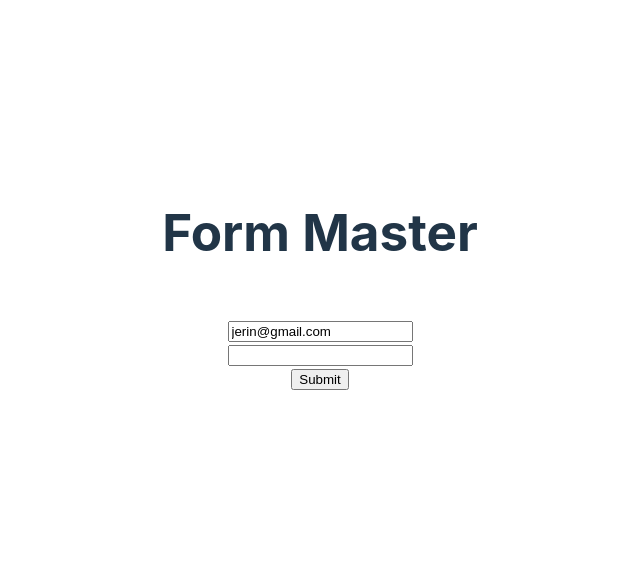
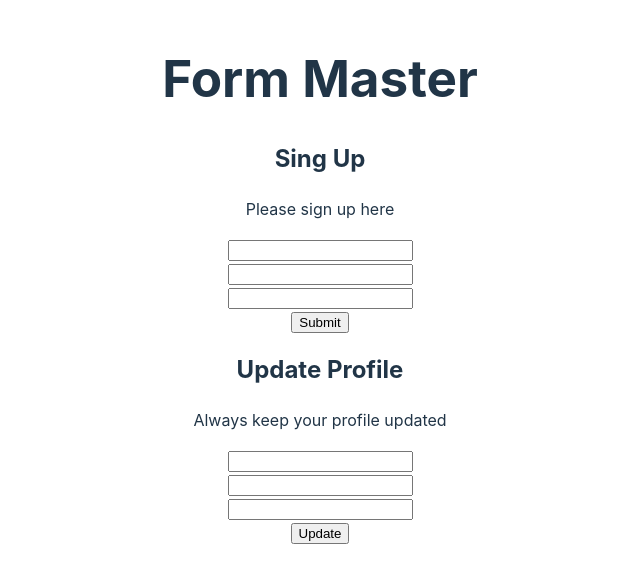
Before and after one commit to jerin-arpa/form-master, a React (Vite) app: page / in a window 1280 px wide. Shown: the part 120-702 px from the top of the page, without its empty margins (320-960 px from the left). Built offline with nearby package versions, Linux system fonts and the light colour scheme.

Commit message:
Create a list of components to create connection

```diff
--- a/src/App.jsx
+++ b/src/App.jsx
@@ -1,11 +1,19 @@
-
 import './App.css'
-import HookForm from './components/HookForm/HookForm'
+import ReusableForm from './components/ReusableForm/ReusableForm'
+// import HookForm from './components/HookForm/HookForm'
 // import RefForm from './components/RefForm/RefForm'
 // import SimpleForm from './components/SimpleForm/SimpleForm'
 // import StatefulForm from './components/StatefulForm/StatefulForm'
 
 function App() {
+
+  const handleSingUpSubmit = data => {
+    console.log('Sign up data', data);
+  }
+
+  const handleUpdateProfile = data => {
+    console.log('Update profile', data);
+  }
 
   return (
     <>
@@ -13,7 +21,24 @@
       {/* <SimpleForm></SimpleForm> */}
       {/* <StatefulForm></StatefulForm> */}
       {/* <RefForm></RefForm> */}
-      <HookForm></HookForm>
+      {/* <HookForm></HookForm> */}
+      <ReusableForm
+        formTitle={'sign up'}
+        handleSubmit={handleSingUpSubmit}>
+        <div>
+          <h2>Sing Up</h2>
+          <p>Please sign up here</p>
+        </div>
+      </ReusableForm>
+      <ReusableForm
+        formTitle={'Profile Update'}
+        handleSubmit={handleUpdateProfile}
+        submitButtonText='Update'>
+        <div>
+          <h2>Update Profile</h2>
+          <p>Always keep your profile updated</p>
+        </div>
+      </ReusableForm>
     </>
   )
 }
--- /dev/null
+++ b/src/components/ReusableForm/ReusableForm.jsx
@@ -0,0 +1,39 @@
+import PropTypes from 'prop-types';
+
+const ReusableForm = ({ handleSubmit, submitButtonText = 'Submit', children }) => {
+
+    const handleLocalSubmit = e => {
+        e.preventDefault();
+        const data = {
+            name: e.target.name.value,
+            email: e.target.email.value,
+            password: e.target.password.value,
+        }
+        handleSubmit(data);
+    }
+
+
+    return (
+        <div>
+            {children}
+            <form onSubmit={handleLocalSubmit}>
+                <input type="text" name="name" />
+                <br />
+                <input type="email" name="email" id="" />
+                <br />
+                <input type="password" name="password" id="" />
+                <br />
+                <input type="submit" value={submitButtonText} />
+            </form>
+        </div>
+    );
+};
+
+ReusableForm.propTypes = {
+    formTitle: PropTypes.string,
+    handleSubmit: PropTypes.func,
+    submitButtonText: PropTypes.string,
+    children: PropTypes.object,
+};
+
+export default ReusableForm;
```
